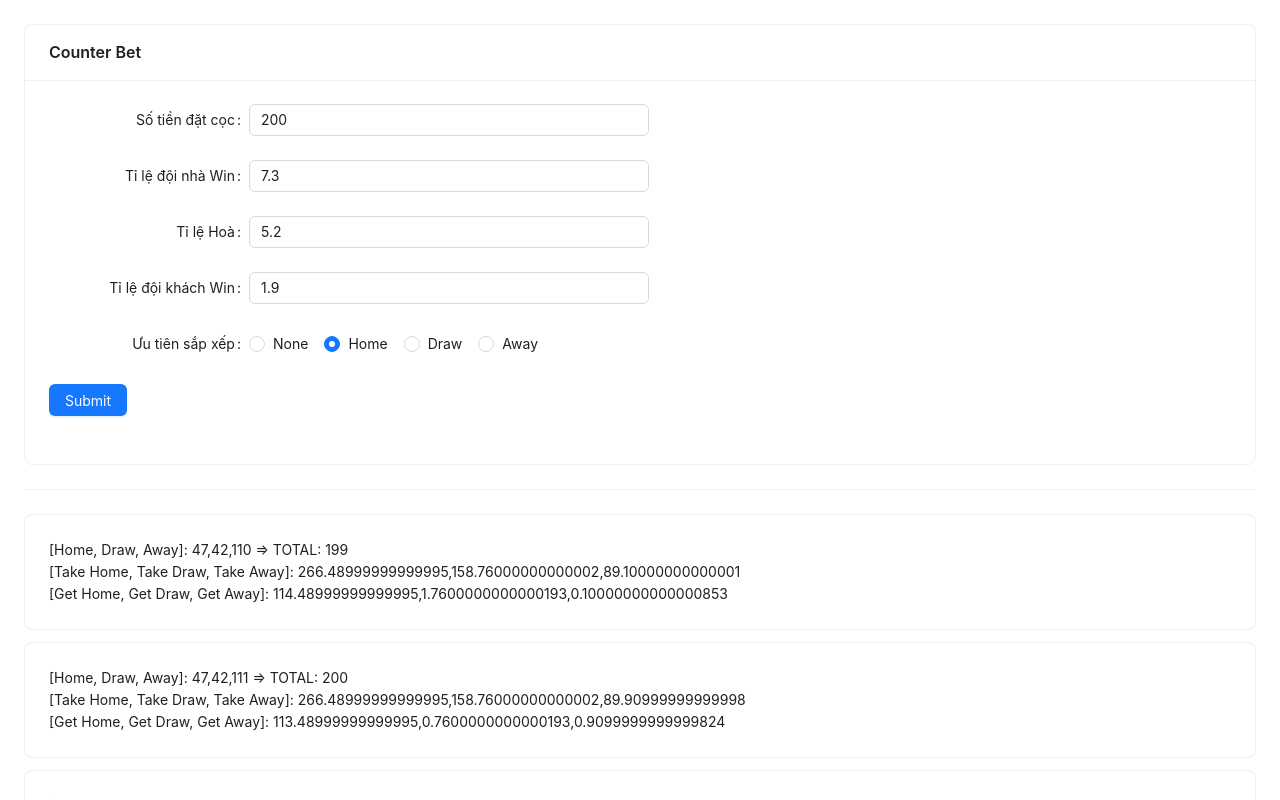
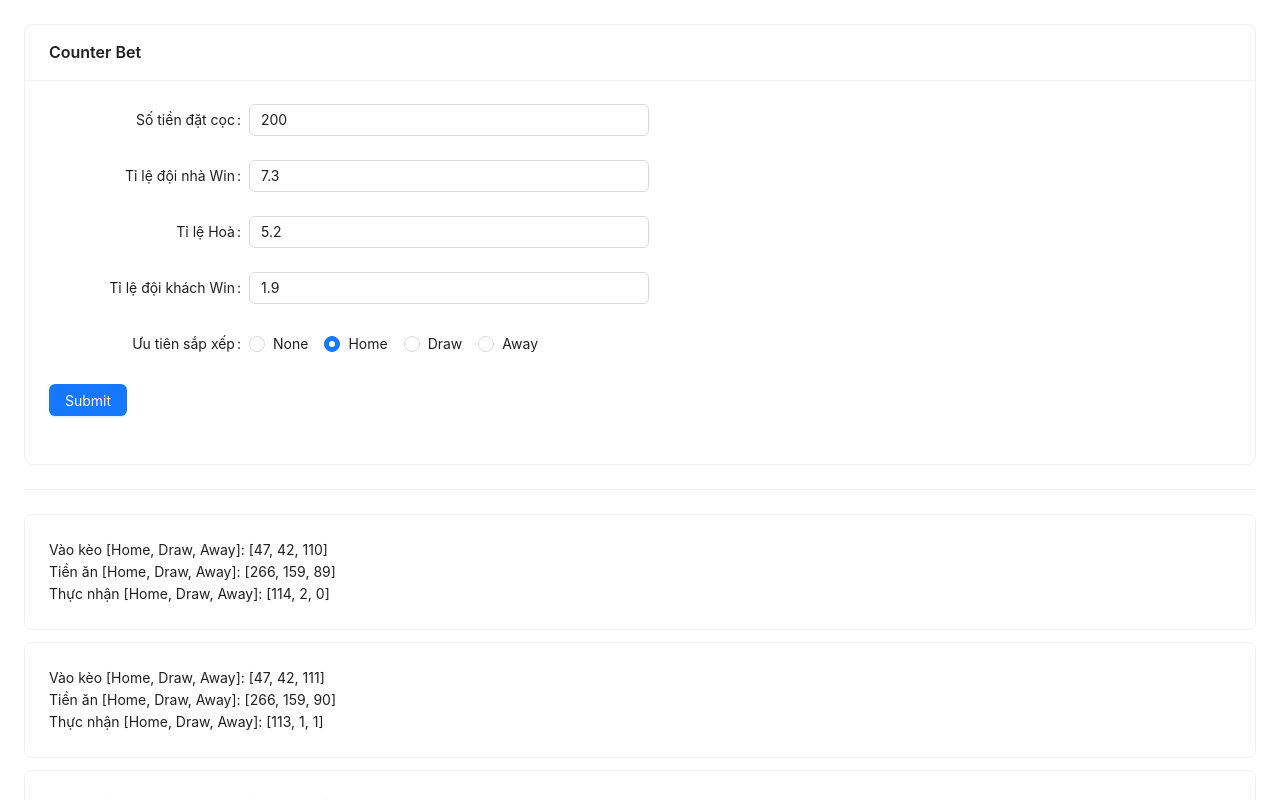
Before and after one commit to doramong1998/counter-bet, a React (Create React App) app: page / in a window 1280 px wide. Both pictures are taken after a click on the button "Submit". Shown: the top 800 px of the page. Built offline with nearby package versions, Linux system fonts and the light colour scheme.

Commit message:
fix: fee config

```diff
--- a/src/App.tsx
+++ b/src/App.tsx
@@ -1,7 +1,7 @@
 import { useEffect, useState } from 'react';
 import { Form, Input, Button, Card, Divider, Radio } from 'antd';
 import './App.css';
-import _ from 'lodash';
+import _, { round } from 'lodash';
 
 function App() {
   const [result, setResult] = useState<any>([]);
@@ -105,14 +105,20 @@ function App() {
           return (
             <Card style={{ marginBottom: 12 }}>
               <div>
-                [Home, Draw, Away]: {i?.bet?.toString()} {`=>`} TOTAL:{' '}
-                {_.sum(i?.bet)}
+                Vào kèo [Home, Draw, Away]:{' '}
+                {`[${i?.bet[0]}, ${i?.bet[1]}, ${i?.bet[2]}]`}
               </div>
               <div>
-                [Take Home, Take Draw, Take Away]: {i?.take?.toString()}
+                Tiền ăn [Home, Draw, Away]:{' '}
+                {`[${round(i?.take[0])}, ${round(i?.take[1])}, ${round(
+                  i?.take[2]
+                )}]`}
               </div>
               <div>
-                [Get Home, Get Draw, Get Away]: {i?.interest?.toString()}
+                Thực nhận [Home, Draw, Away]:{' '}
+                {`[${round(i?.interest[0])}, ${round(i?.interest[1])}, ${round(
+                  i?.interest[2]
+                )}]`}
               </div>
             </Card>
           );
```
